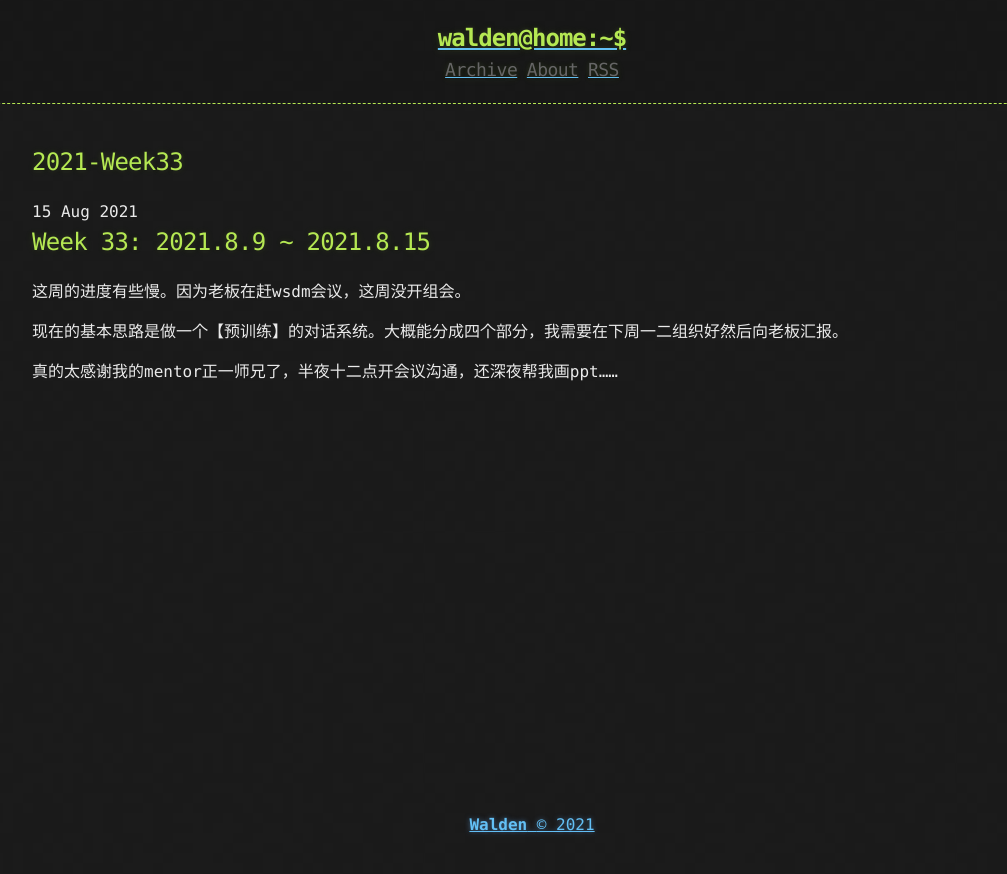
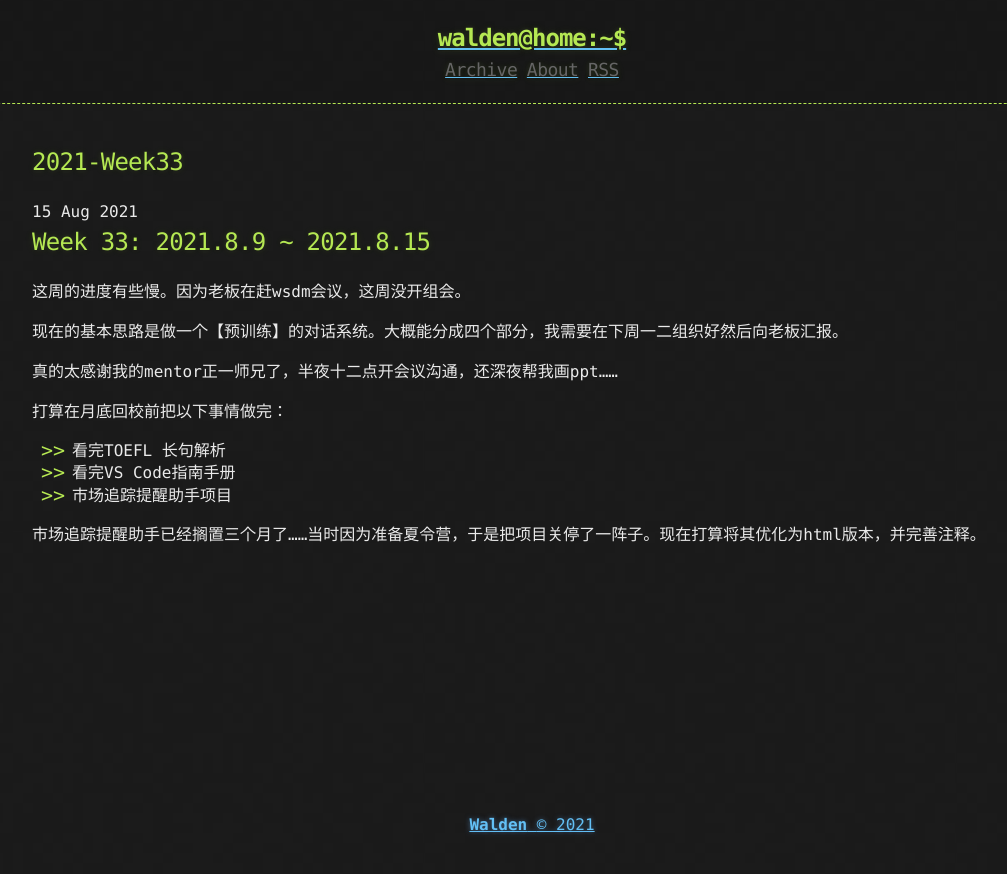
Before and after one commit to WaldenRUC/WaldenRUC.github.io, a Jekyll site: the page built from _posts/2021-08-15-2021-Week33.md, in a window 1280 px wide. Shown: the top 874 px of the page, without its empty margins (108-1115 px from the left). Built offline with Jekyll 4.4.1, drawn with Linux system fonts in a browser that asks for light colours.

Commit message:
Update 2021-08-15-2021-Week33.md

```diff
--- a/_posts/2021-08-15-2021-Week33.md
+++ b/_posts/2021-08-15-2021-Week33.md
@@ -10,3 +10,11 @@ published: true
 现在的基本思路是做一个【预训练】的对话系统。大概能分成四个部分，我需要在下周一二组织好然后向老板汇报。
 
 真的太感谢我的mentor正一师兄了，半夜十二点开会议沟通，还深夜帮我画ppt……
+
+打算在月底回校前把以下事情做完：
+
+- 看完TOEFL 长句解析
+- 看完VS Code指南手册
+- 市场追踪提醒助手项目
+
+市场追踪提醒助手已经搁置三个月了……当时因为准备夏令营，于是把项目关停了一阵子。现在打算将其优化为html版本，并完善注释。
```
